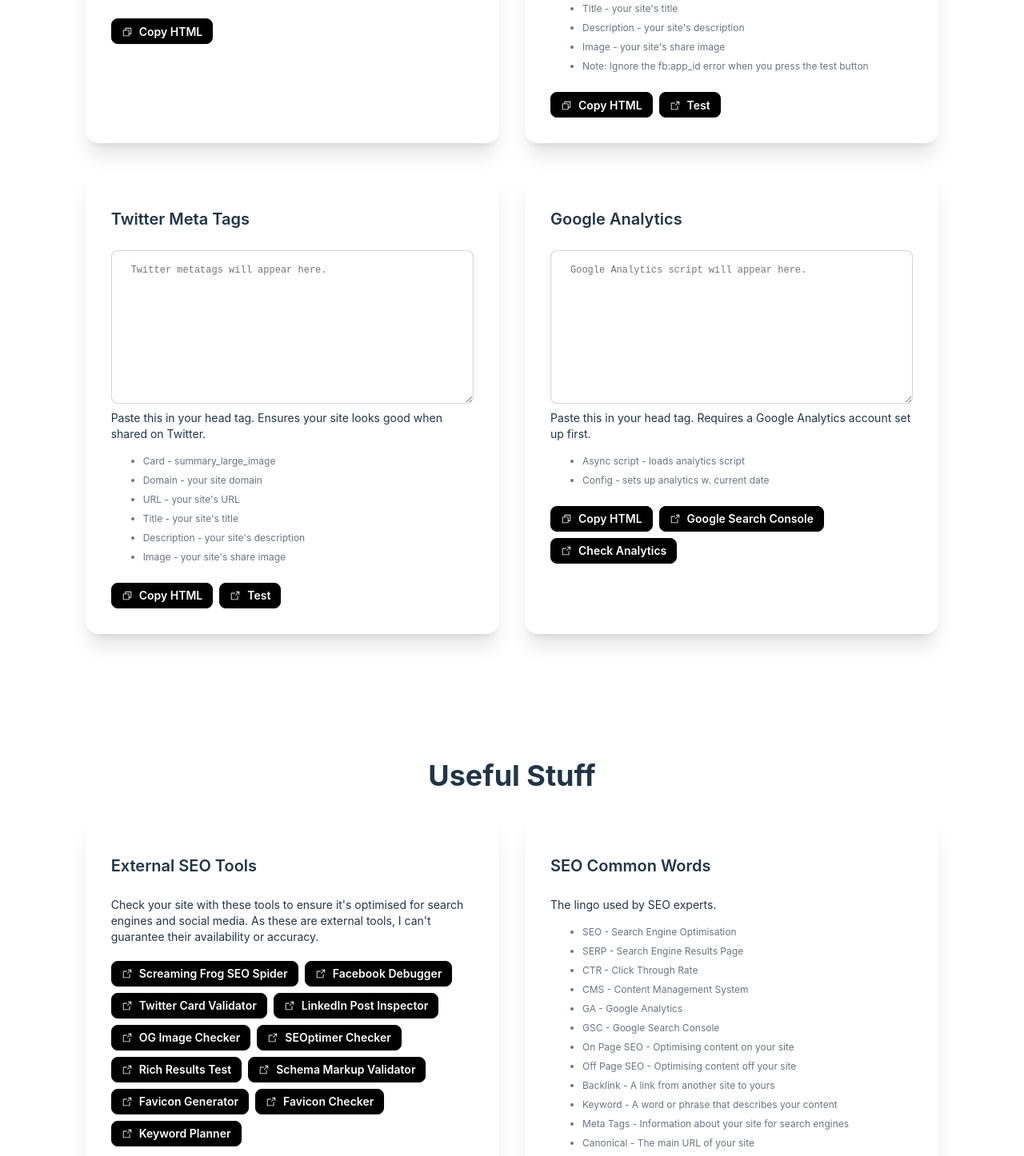
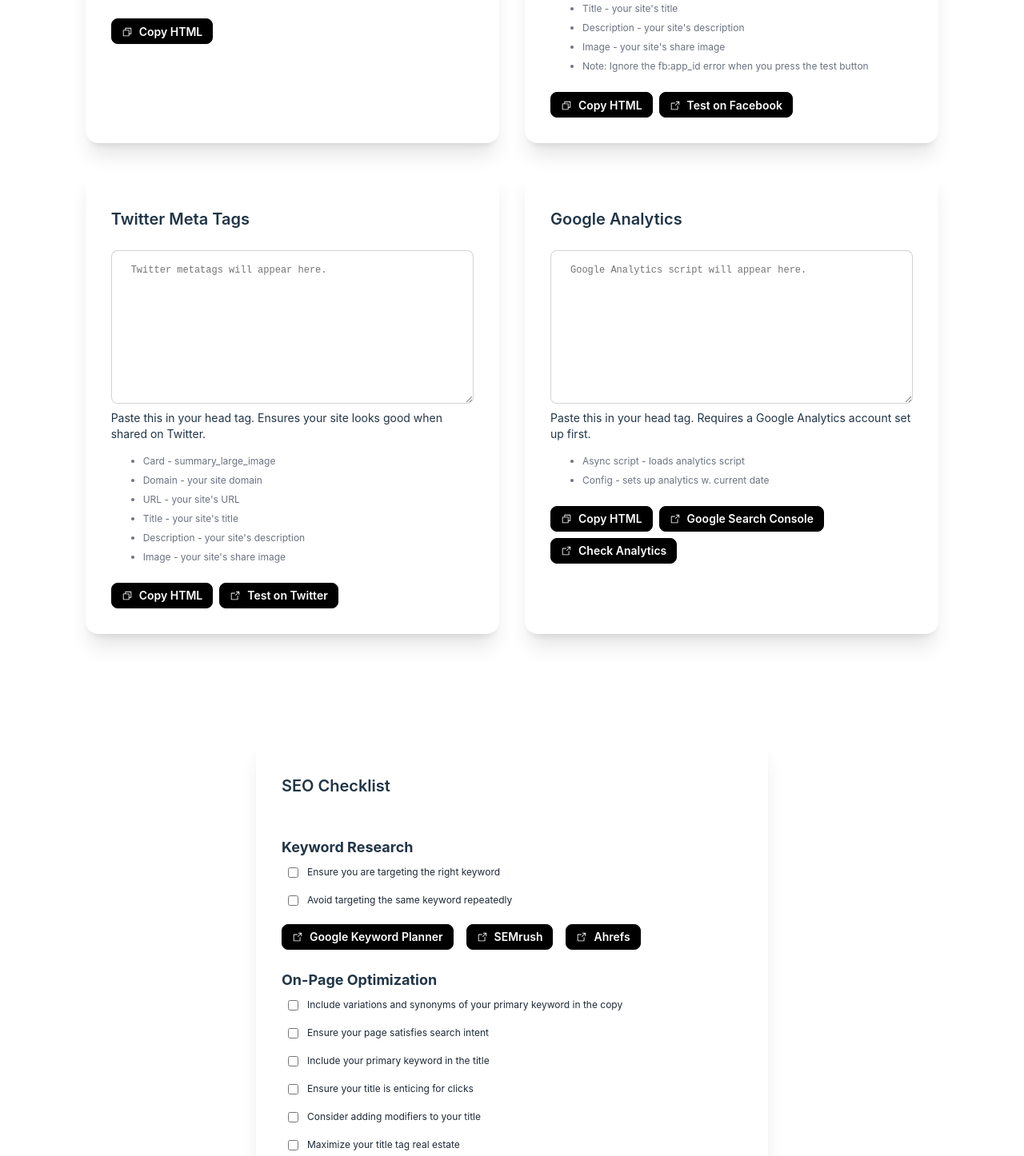
Before and after one commit to neontomo/seo-4-devs, a React (Vite) app: page / in a window 1280 px wide. Shown: the part 1545-2991 px from the top of the page at 80% size. Built offline with nearby package versions, Linux system fonts and the light colour scheme.

Commit message:
fixing typescript errors

```diff
--- a/index.html
+++ b/index.html
@@ -6,7 +6,7 @@
       name="viewport"
       content="width=device-width, initial-scale=1.0" />
 
-    <title>SEO 4 Devs</title>
+    <title>SEO 4 Devs - A tool for developers to improve their SEO</title>
     <!-- Basic SEO tags -->
     <link
       rel="canonical"
@@ -27,7 +27,7 @@
       content="website" />
     <meta
       property="og:title"
-      content="SEO 4 Devs" />
+      content="SEO 4 Devs - A tool for developers to improve their SEO" />
     <meta
       property="og:description"
       content="This tool is for developers who want to improve their site's SEO. It generates meta tags for Facebook, Twitter, Google Analytics and basic SEO tags." />
@@ -47,7 +47,7 @@
       content="https://seo-4-devs.netlify.app/" />
     <meta
       property="og:title"
-      content="SEO 4 Devs" />
+      content="SEO 4 Devs - A tool for developers to improve their SEO" />
     <meta
       property="og:description"
       content="This tool is for developers who want to improve their site's SEO. It generates meta tags for Facebook, Twitter, Google Analytics and basic SEO tags." />
--- a/src/App.tsx
+++ b/src/App.tsx
@@ -448,7 +448,8 @@ function App() {
               text="Test with fake data"
               onClick={() => {
                 const fakeData = {
-                  title: 'SEO 4 Devs',
+                  title:
+                    'SEO 4 Devs - A tool for developers to improve their SEO',
                   url: 'https://seo-4-devs.netlify.app/',
                   description: `This tool is for developers who want to improve their site's SEO. It generates meta tags for Facebook, Twitter, Google Analytics and basic SEO tags.`,
                   keywords: `SEO, search engine optimization, developers, web development, meta tags, Facebook, Twitter, Google Analytics, canonical link, description, keywords, on-page SEO`,
@@ -564,7 +565,7 @@ function App() {
                     />
                     <Button
                       icon={<ArrowSquareOut />}
-                      text="Test"
+                      text="Test on Facebook"
                       onClick={() => {
                         if (!testURL()) {
                           createMessage(
@@ -623,7 +624,7 @@ function App() {
                     />
                     <Button
                       icon={<ArrowSquareOut />}
-                      text="Test"
+                      text="Test on Twitter"
                       onClick={() => {
                         if (!url || url.length < 1 || !url.includes('http')) {
                           createMessage(
@@ -729,49 +730,6 @@ function App() {
           </div>
         </BigView>
 
-        <BigView>
-          <div>
-            <h2 className="text-center">Useful Stuff</h2>
-            <div className="grid grid-cols-1 gap-8 md:grid-cols-2">
-              <Card
-                title="External SEO Tools"
-                detailsDescription="Check your site with these tools to ensure it's optimised for search engines and social media. As these are external tools, I can't guarantee their availability or accuracy."
-                actions={
-                  <>
-                    {externalTools.map((tool, index) => (
-                      <Button
-                        icon={<ArrowSquareOut />}
-                        key={index}
-                        text={tool.title}
-                        onClick={tool.onClick}
-                      />
-                    ))}
-                  </>
-                }
-              />
-              <Card
-                title="SEO Common Words"
-                detailsDescription="The lingo used by SEO experts."
-                details={[
-                  `SEO - Search Engine Optimisation`,
-                  `SERP - Search Engine Results Page`,
-                  `CTR - Click Through Rate`,
-                  `CMS - Content Management System`,
-                  `GA - Google Analytics`,
-                  `GSC - Google Search Console`,
-                  `On Page SEO - Optimising content on your site`,
-                  `Off Page SEO - Optimising content off your site`,
-                  `Backlink - A link from another site to yours`,
-                  `Keyword - A word or phrase that describes your content`,
-                  `Meta Tags - Information about your site for search engines`,
-                  `Canonical - The main URL of your site`,
-                  `Alt Text - Descriptive text for images`
-                ]}
-              />
-            </div>
-          </div>
-        </BigView>
-
         <SmallView>
           <div>
             <Card
@@ -805,7 +763,6 @@ function App() {
                                 )}
                                 {item.links && (
                                   <>
-                                    <h5 className="m-0 mt-4">Resources:</h5>
                                     <div className="flex flex-row gap-4 items-center justify-start text-xs mt-3 flex-wrap">
                                       {item.links.map((link, index: number) => (
                                         <Button
@@ -831,6 +788,49 @@ function App() {
             />
           </div>
         </SmallView>
+
+        <BigView>
+          <div>
+            <h2 className="text-center">Useful Stuff</h2>
+            <div className="grid grid-cols-1 gap-8 md:grid-cols-2">
+              <Card
+                title="External SEO Tools"
+                detailsDescription="Check your site with these tools to ensure it's optimised for search engines and social media. As these are external tools, I can't guarantee their availability or accuracy."
+                actions={
+                  <>
+                    {externalTools.map((tool, index) => (
+                      <Button
+                        icon={<ArrowSquareOut />}
+                        key={index}
+                        text={tool.title}
+                        onClick={tool.onClick}
+                      />
+                    ))}
+                  </>
+                }
+              />
+              <Card
+                title="SEO Common Words"
+                detailsDescription="The lingo used by SEO experts."
+                details={[
+                  `SEO - Search Engine Optimisation`,
+                  `SERP - Search Engine Results Page`,
+                  `CTR - Click Through Rate`,
+                  `CMS - Content Management System`,
+                  `GA - Google Analytics`,
+                  `GSC - Google Search Console`,
+                  `On Page SEO - Optimising content on your site`,
+                  `Off Page SEO - Optimising content off your site`,
+                  `Backlink - A link from another site to yours - builds authority`,
+                  `Keyword - A word or phrase that describes your content`,
+                  `Meta Tags - Information about your site for search engines`,
+                  `Canonical - Tells Search Engines the main URL of your site`,
+                  `Alt Text - Descriptive text for images (alt="Description")`
+                ]}
+              />
+            </div>
+          </div>
+        </BigView>
 
         <BigView>
           <div>
```
